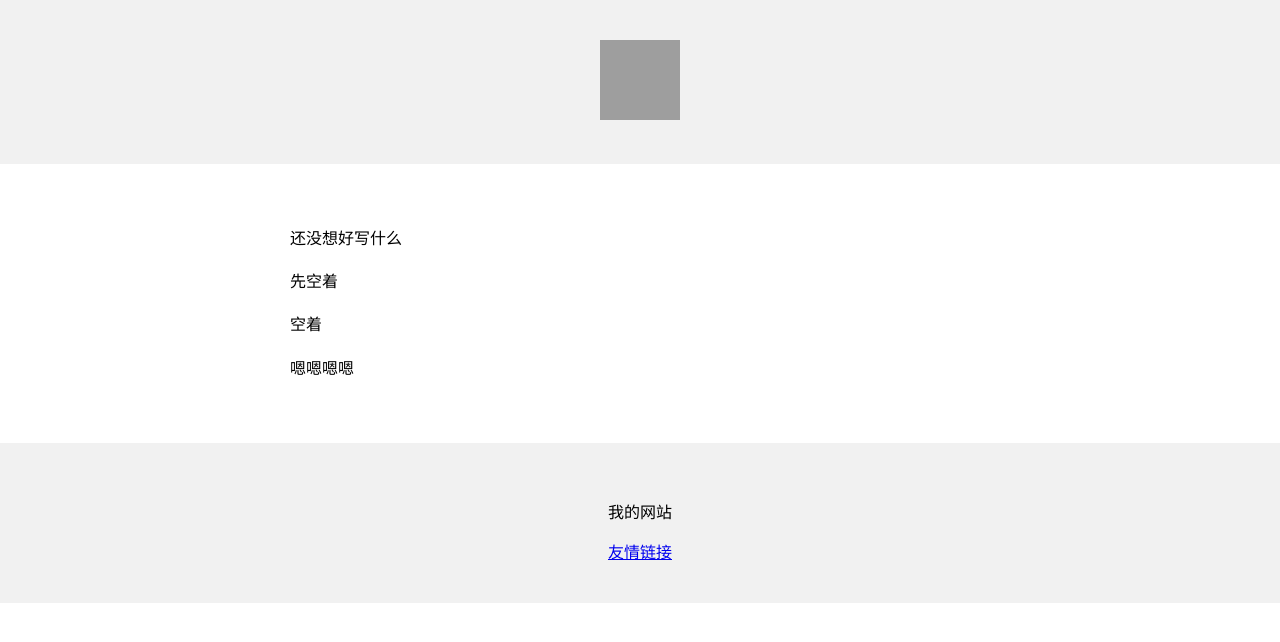
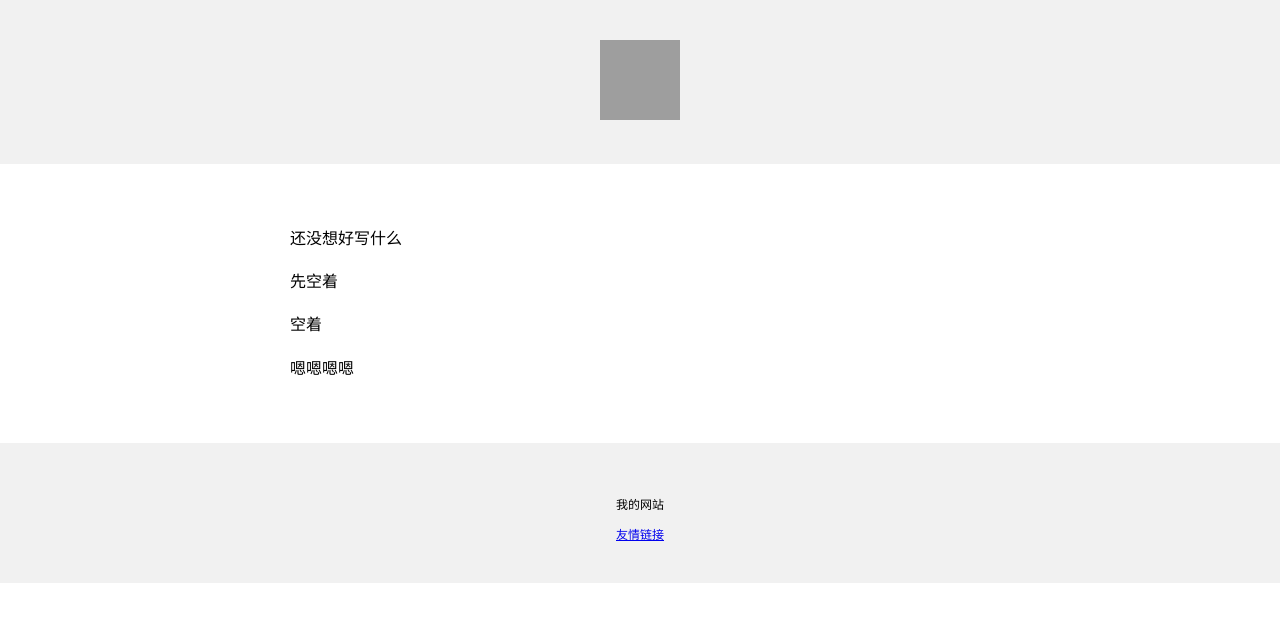
Before and after one commit to laoma87/laoma-one, a plain HTML site: page index.html in a window 1280 px wide. Drawn offline with Linux system fonts and the light colour scheme; grey boxes are pictures that could not be loaded.

Commit message:
Update index.html

```diff
--- a/index.html
+++ b/index.html
@@ -33,7 +33,7 @@
     background-color: #f1f1f1;
     text-align: center;
     padding: 40px;
-    fone-size: 12px;
+    font-size: 12px;
     ">
     <p>我的网站</p>
     <a href="https://space.bilibili.com/5902170">友情链接</a>
```
